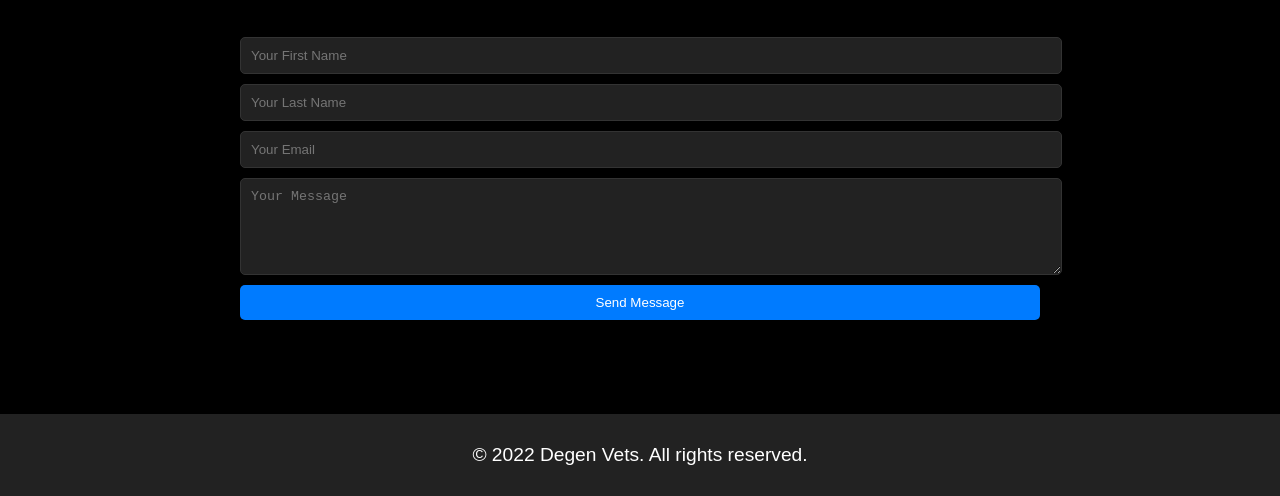
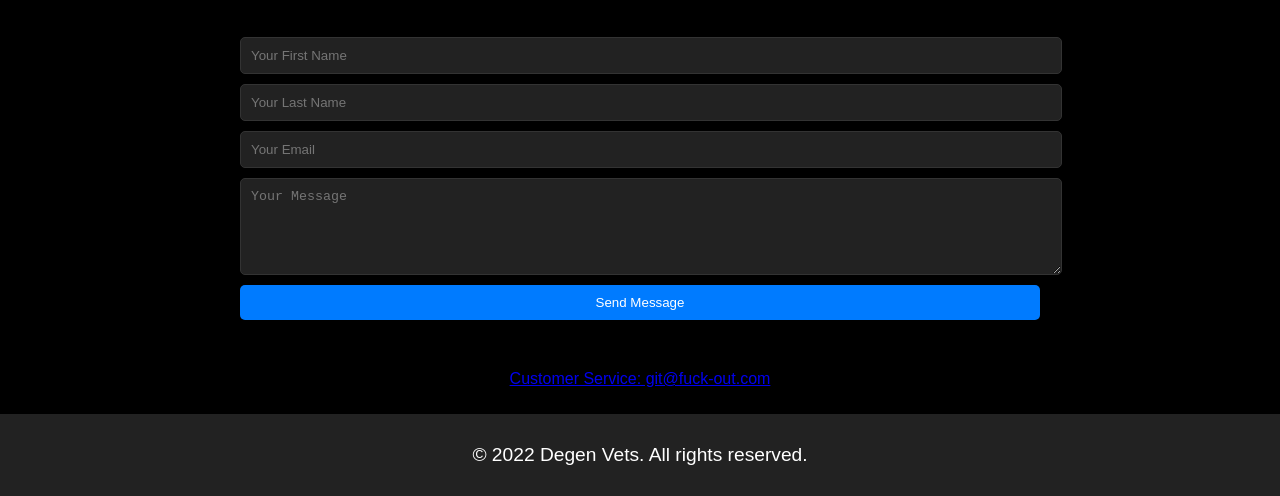
Before and after one commit to DegenVets/DegenVets, a plain HTML site: page index.html in a window 1280 px wide. Shown: the part 304-800 px from the top of the page. Drawn offline with Linux system fonts and the light colour scheme.

Commit message:
customer Service email added

```diff
--- a/index.html
+++ b/index.html
@@ -122,5 +122,7 @@
             });
         });
     </script>
+
+   <a href="mailto:git@fuck-out.com"> Customer Service: git@fuck-out.com </a>
 </body>
 </html>
```
